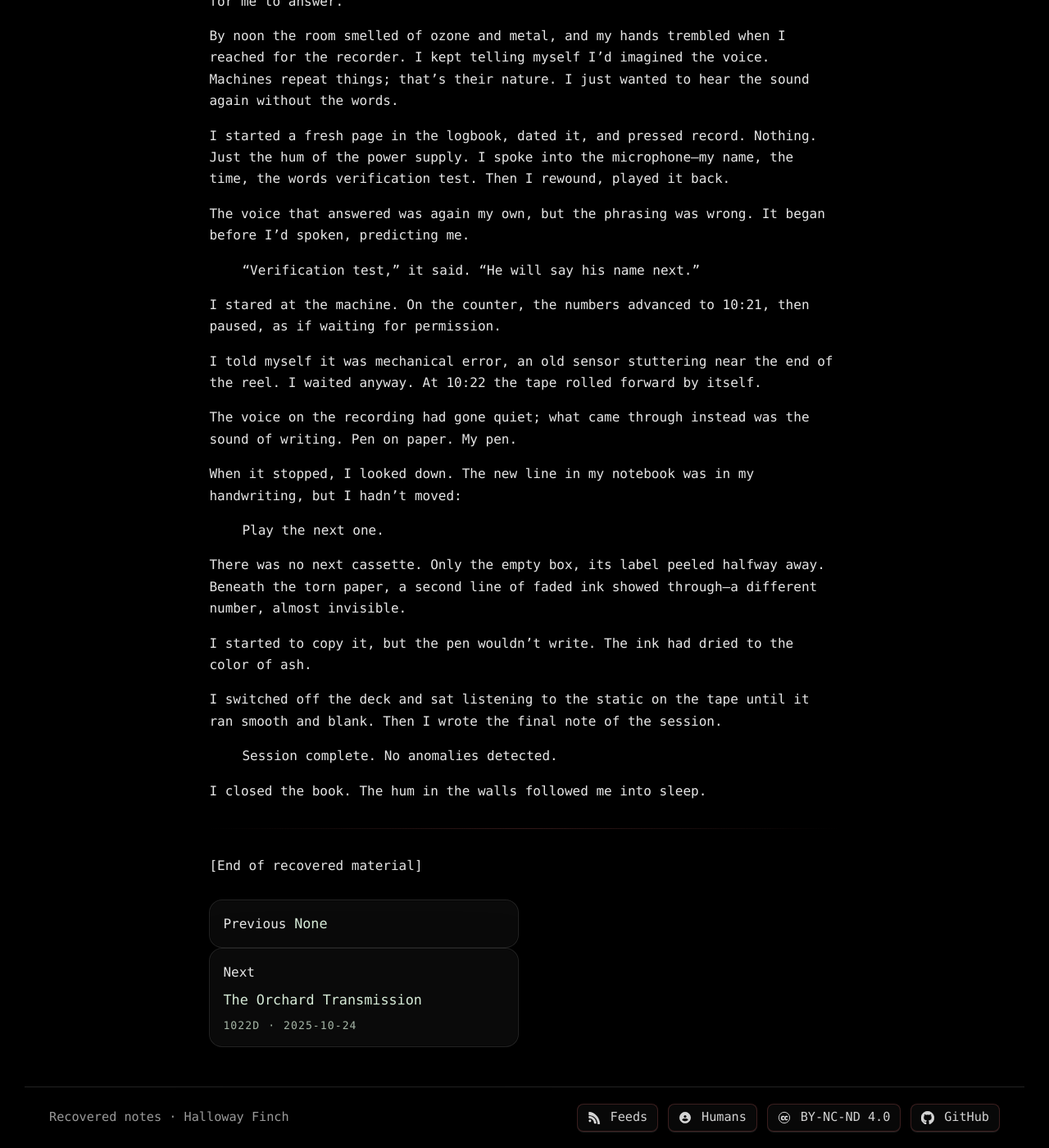
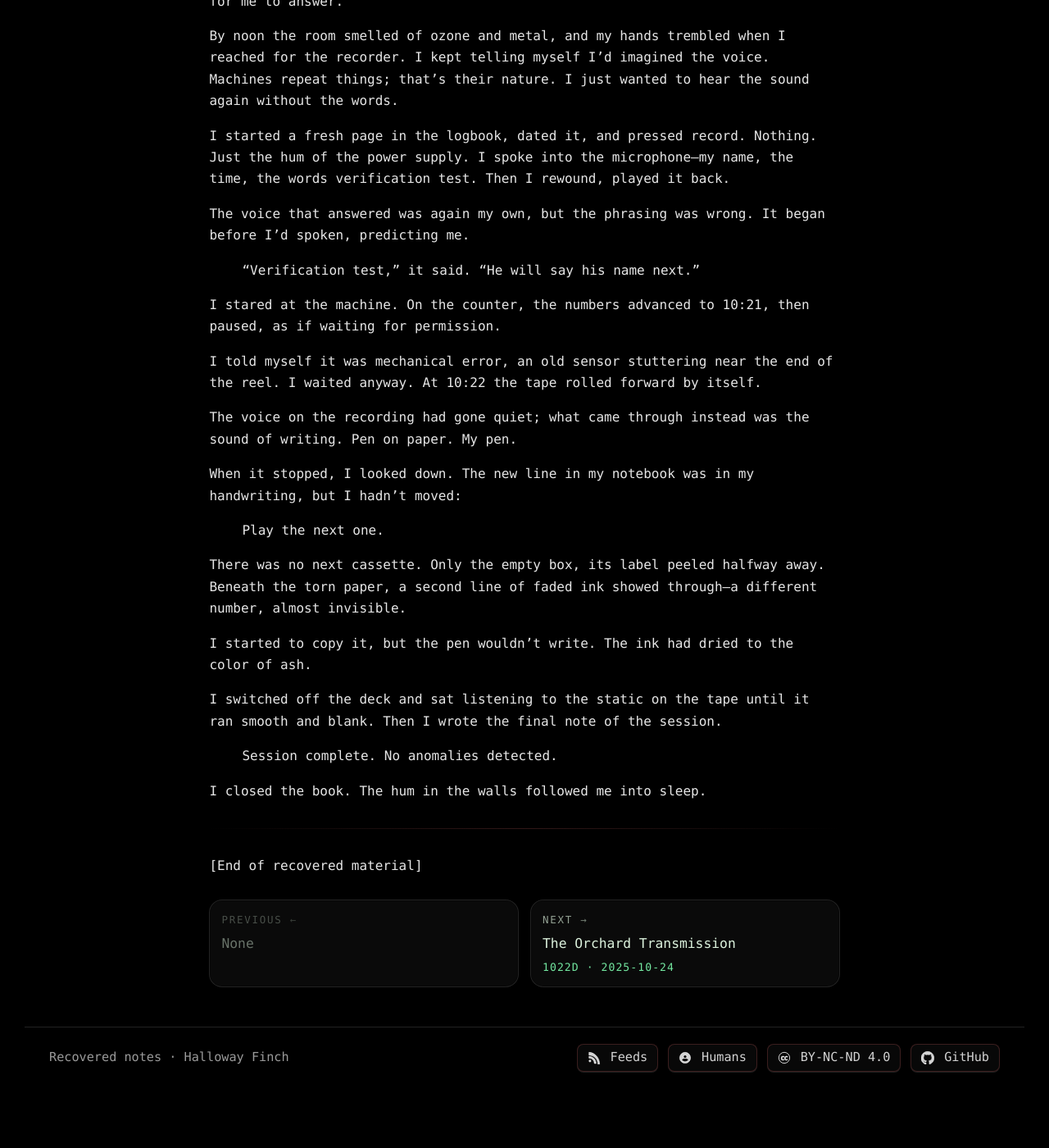
Before and after one commit to HallowayFinch/fincharchive.com, a Jekyll site: the page built from _logs/the-voice-in-the-static.md, in a window 1280 px wide and 1400 px high, scrolled down 2654 px. Shown: the whole window at 82% size. Built offline with Jekyll 4.4.1, drawn with Linux system fonts in a browser that asks for light colours; after the commit the page ends 3981 px from its top, so only the background shows below that.

Commit message:
Update style.css

```diff
--- a/assets/css/style.css
+++ b/assets/css/style.css
@@ -2703,138 +2703,78 @@ html, body { overflow-x: hidden; }
 }
 
 /* =====================================================================
-   PAGER CARDS — enforce consistent Prev/Next layout
-   (Prevents one card stretching or collapsing differently than the other.)
+   PAGER CARDS — Finch style (used on individual log pages)
    ===================================================================== */
 
-.finch-pager__card{
-  display: flex;
-  flex-direction: column;
-}
-
-.finch-pager__card > a{
-  display: flex;
-  flex-direction: column;
-  height: 100%;
-  gap: 10px;
-}
-
-.finch-pager__card .finch-pager__meta{
-  margin-top: auto;
-}
-
-/* =========================================================
-   Logs pager + Prev/Next cards (restore card styling)
-   Add at END of assets/css/style.css
-   ========================================================= */
-
 .finch-pager{
-  margin: 28px 0 8px;
+  margin-top: 28px;
+}
+
+.finch-pager__grid{
   display: grid;
   grid-template-columns: 1fr 1fr;
   gap: 14px;
 }
 
-@media (max-width: 640px){
-  .finch-pager{ grid-template-columns: 1fr; }
-}
-
 .finch-pager__card{
+  border-radius: 16px;
+  background: rgba(255,255,255,.04);
+  border: 1px solid rgba(255,255,255,.10);
+  box-shadow: inset 0 0 0 1px rgba(0,0,0,.35);
+  overflow: hidden;
+}
+
+.finch-pager__link,
+.finch-pager__disabled{
   display: flex;
   flex-direction: column;
   gap: 8px;
-  padding: 16px 16px 14px;
-  border-radius: 16px;
+  padding: 14px 14px 12px;
   text-decoration: none;
-
-  border: 1px solid rgba(255,255,255,.10);
-  background: rgba(255,255,255,.04);
-  box-shadow:
-    inset 0 0 0 1px rgba(0,0,0,.35),
-    0 18px 60px rgba(0,0,0,.30);
-}
-
-.finch-pager__card:hover,
-.finch-pager__card:focus-visible{
-  border-color: rgba(255,255,255,.16);
-  background: rgba(255,255,255,.06);
-}
-
-.finch-pager__dir{
-  font-size: 0.70rem;
-  letter-spacing: 0.18em;
+}
+
+.finch-pager__label{
+  font-size: .78rem;
+  letter-spacing: .14em;
   text-transform: uppercase;
   color: rgba(232,255,233,.62);
 }
 
 .finch-pager__title{
   font-family: var(--mono);
-  font-size: 1.05rem;
+  font-size: 1.02rem;
   line-height: 1.25;
-  color: rgba(232,255,233,.92);
+  color: rgba(232,255,233,.95);
 }
 
 .finch-pager__meta{
   margin-top: auto;
-  display: inline-flex;
-  gap: 10px;
-  align-items: center;
-  font-size: 0.82rem;
-  letter-spacing: 0.08em;
-  color: rgba(232,255,233,.70);
-}
-
-.finch-pager__dot{ opacity: .55; }
-
-.finch-pager__card--empty{
-  border: 1px dashed rgba(255,255,255,.08);
-  background: rgba(255,255,255,.02);
-  box-shadow: none;
-}
-
-/* Logs index list helpers (safe even if existing styles also apply) */
-.finch-logs__header{ margin: 12px 0 18px; }
-.finch-logs__title{ margin: 0 0 6px; }
-.finch-logs__sub{ margin: 0; opacity: .75; }
-
-/* Logs pagination (NEWER / OLDER) */
-.finch-page-nav{
-  margin: 18px 0 6px;
-  display: flex;
-  align-items: center;
-  justify-content: space-between;
-  gap: 12px;
-  flex-wrap: wrap;
-}
-
-.finch-page-nav__status{
-  font-family: var(--mono);
-  font-size: 0.92rem;
-  opacity: .78;
-}
-
-.finch-page-nav__btn{
-  display: inline-flex;
-  align-items: center;
-  justify-content: center;
-  padding: 10px 14px;
-  border-radius: 14px;
-  text-decoration: none;
-  text-transform: uppercase;
-  letter-spacing: 0.14em;
-  font-size: 0.72rem;
-
-  border: 1px solid rgba(255,255,255,.12);
-  background: rgba(255,255,255,.05);
-  color: rgba(232,255,233,.90);
-}
-
-.finch-page-nav__btn:hover,
-.finch-page-nav__btn:focus-visible{
-  background: rgba(255,255,255,.08);
-  border-color: rgba(255,255,255,.18);
-}
-
-.finch-page-nav__btn--disabled{
-  opacity: .35;
-}
+  font-size: .82rem;
+  letter-spacing: .08em;
+  color: rgba(126,255,176,.90);
+}
+
+.finch-pager__link:hover,
+.finch-pager__link:focus-visible{
+  background: rgba(126,255,176,.06);
+}
+
+.finch-pager__card--prev .finch-pager__label::after{
+  content: " \2190";
+  opacity: .75;
+}
+
+.finch-pager__card--next .finch-pager__label::after{
+  content: " \2192";
+  opacity: .75;
+}
+
+.finch-pager__disabled{
+  opacity: .45;
+}
+
+@media (max-width: 980px){
+  .finch-pager__grid{
+    grid-template-columns: 1fr;
+  }
+}
```
